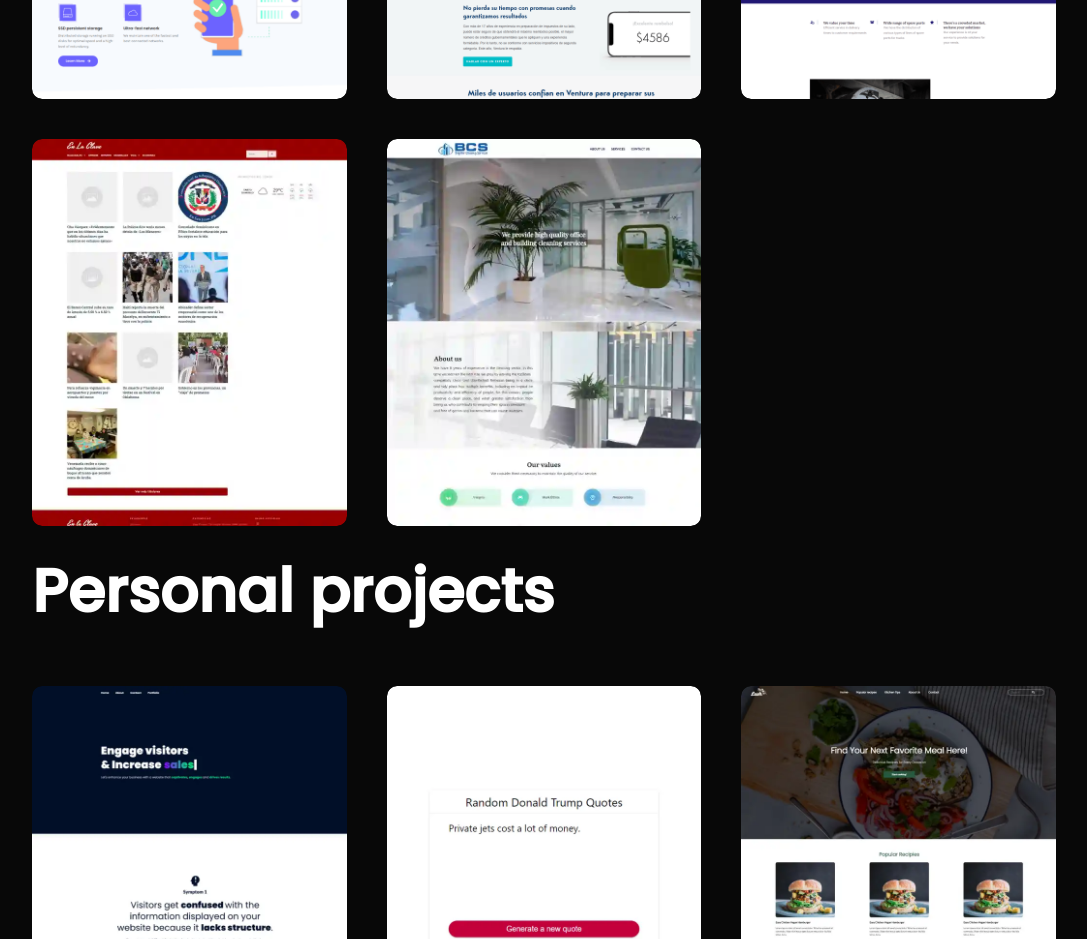
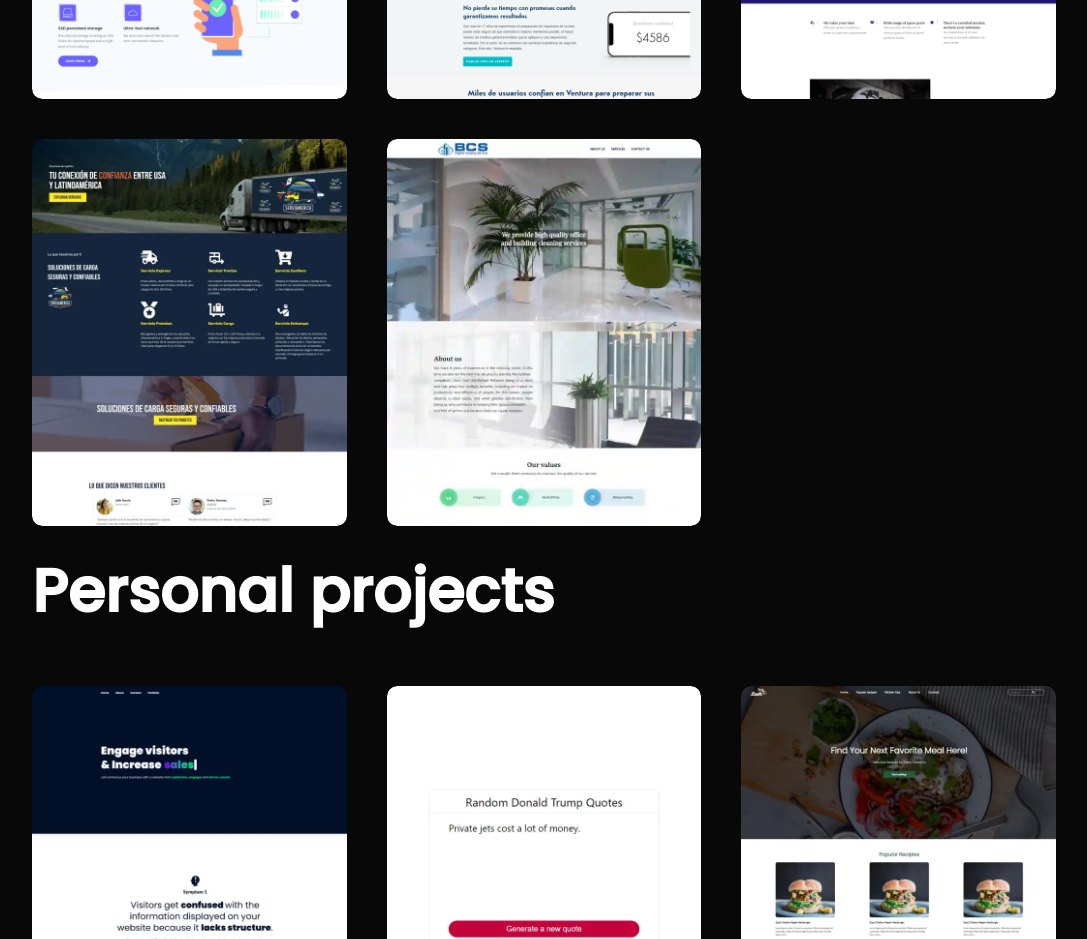
Before and after one commit to jonatantech/jonatan.github.io, a plain HTML site: page index.html in a window 1280 px wide. Shown: the part 2994-3933 px from the top of the page, without its empty margins (96-1183 px from the left). Drawn offline with Linux system fonts and the light colour scheme.

Commit message:
Website list updated

```diff
--- a/index.html
+++ b/index.html
@@ -268,15 +268,15 @@
                         </div>
                     </div>
                     <div class="work">
-                        <img src="images/enlaclave.webp" alt="" />
+                        <img src="images/serviamerica.webp" alt="" />
                         <div class="layer">
                             <h3>
-                                Online Newspaper En La Clave
+                                Servi America Express
                             </h3>
                             <p>
-                                Online newspaper from the Dominican Republic.
+                                Air freight logistics provider based in Miami.
                             </p>
-                            <a href="https://enlaclave.com/" target="_blank"><i
+                            <a href="https://serviamericaexpress.com/" target="_blank"><i
                                     class="fa-solid fa-arrow-up-right-from-square"></i></a>
                         </div>
                     </div>
```
Also changed, not shown: images/serviamerica.webp (added).
